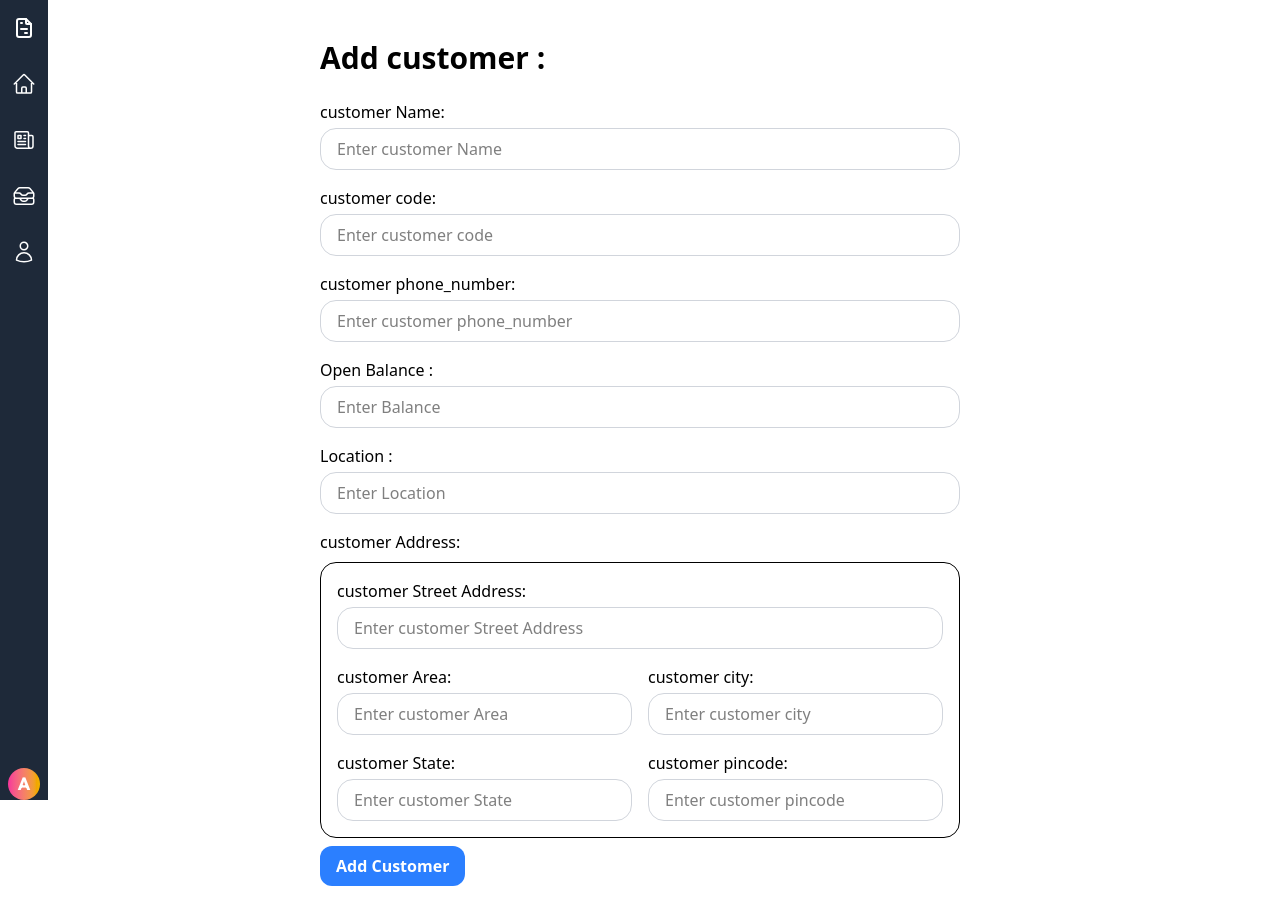
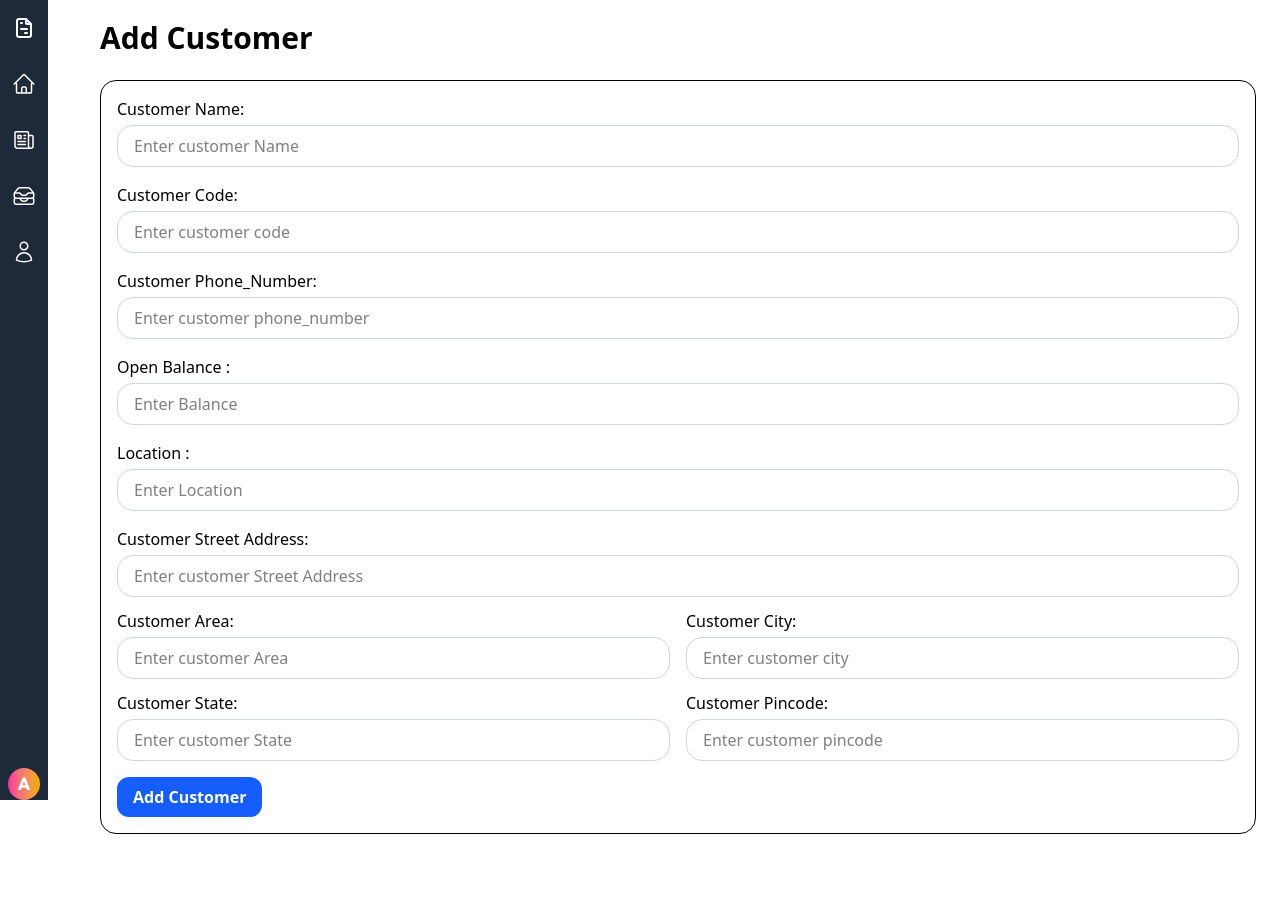
Before and after one commit to MukhiVivek/Business-Management, a React (Vite) app in the folder Frontend/: page /customers/add in a window 1280 px wide. Shown: the top 924 px of the page. After the commit the page ends 870 px from the top, so only its background shows below. Built offline with nearby package versions, Linux system fonts and the light colour scheme; no server answers.

Commit message:
add customer layout updated

```diff
--- a/Frontend/src/landing_page/Customers/Add_customer.jsx
+++ b/Frontend/src/landing_page/Customers/Add_customer.jsx
@@ -12,16 +12,23 @@ function Add_customer() {
     const customer_pincode = useRef();
     const customer_city = useRef();
 
-
-    function submit() {
-    }
+    function submit() {}
 
     return (
-        <div className="flex min-h-screen justify-center bg-white px-6 py-10 mx-auto">
-            <div className="md:w-160">
-            <h1 className="text-3xl font-semibold mb-6">Add customer : </h1>
+        <div className="flex min-h-screen pl-25 bg-white px-6 py-5 mx-auto">
+
+            <div className="w-full">
+                <h1 className="text-3xl font-semibold mb-6">Add Customer </h1>
+
+                {/* customer form */}
                 <div className="mb-4 ">
-                    <label className="block mb-1">customer Name:</label>
+
+                    {/* Rounded border section */}
+                    <div className="border rounded-2xl p-4">
+
+                        {/* Customer name */}
+                        <div className="mb-4">
+                            <label className="block mb-1">Customer Name:</label>
                             <input
                                 type="text"
                                 placeholder="Enter customer Name"
@@ -30,8 +37,9 @@ function Add_customer() {
                             />
                         </div>
 
+                        {/* Customer code */}
                         <div className="mb-4">
-                    <label className="block mb-1">customer code:</label>
+                            <label className="block mb-1">Customer Code:</label>
                             <input
                                 type="text"
                                 ref={custom_code}
@@ -40,8 +48,9 @@ function Add_customer() {
                             />
                         </div>
 
+                        {/* Customer phone_number */}
                         <div className="mb-4">
-                    <label className="block mb-1">customer phone_number:</label>
+                            <label className="block mb-1">Customer Phone_Number:</label>
                             <input
                                 type="text"
                                 ref={customer_phone_number}
@@ -50,6 +59,7 @@ function Add_customer() {
                             />
                         </div>
 
+                        {/* Open Balance */}
                         <div className="mb-4">
                             <label className="block mb-1">Open Balance :</label>
                             <input
@@ -60,6 +70,7 @@ function Add_customer() {
                             />
                         </div>
 
+                        {/* Location */}
                         <div className="mb-4">
                             <label className="block mb-1">Location :</label>
                             <input
@@ -70,13 +81,10 @@ function Add_customer() {
                             />
                         </div>
 
-                <div className="mb-2">
-                    <label className="block font-medium">customer Address: </label>
-                </div>
-
-                <div className="border border-black rounded-2xl p-4 space-y-4">
+                        {/* Customer street address */}
+                        <div className="mb-4">
                             <div>
-                        <label className="block mb-1">customer Street Address:</label>
+                                <label className="block mb-1">Customer Street Address:</label>
                                 <input
                                     type="text"
                                     placeholder="Enter customer Street Address"
@@ -85,9 +93,12 @@ function Add_customer() {
                                 />
                             </div>
 
-                    <div className="grid grid-cols-1 md:grid-cols-2 gap-4">
+                            {/* Customer Area & City */}
+                            <div className="grid grid-cols-1 md:grid-cols-2 gap-4 mt-3">
+
+                                {/* Customer Area */}
                                 <div>
-                            <label className="block mb-1">customer Area:</label>
+                                    <label className="block mb-1">Customer Area:</label>
                                     <input
                                         type="text"
                                         placeholder="Enter customer Area"
@@ -95,8 +106,10 @@ function Add_customer() {
                                         className="w-full border border-gray-300 px-4 py-2 rounded-2xl"
                                     />
                                 </div>
+
+                                {/* Customer city */}
                                 <div>
-                            <label className="block mb-1">customer city:</label>
+                                    <label className="block mb-1">Customer City:</label>
                                     <input
                                         type="text"
                                         placeholder="Enter customer city"
@@ -106,9 +119,12 @@ function Add_customer() {
                                 </div>
                             </div>
 
-                    <div className="grid grid-cols-1 md:grid-cols-2 gap-4">
+                            {/* Customer State & pincode */}
+                            <div className="grid grid-cols-1 md:grid-cols-2 gap-4 mt-3">
+
+                                {/* Customer State */}
                                 <div>
-                            <label className="block mb-1">customer State:</label>
+                                    <label className="block mb-1">Customer State:</label>
                                     <input
                                         type="text"
                                         placeholder="Enter customer State"
@@ -116,8 +132,10 @@ function Add_customer() {
                                         className="w-full border border-gray-300 px-4 py-2 rounded-2xl"
                                     />
                                 </div>
+
+                                {/* Customer pincode */}
                                 <div>
-                            <label className="block mb-1">customer pincode:</label>
+                                    <label className="block mb-1">Customer Pincode:</label>
                                     <input
                                         type="text"
                                         placeholder="Enter customer pincode"
@@ -127,14 +145,19 @@ function Add_customer() {
                                 </div>
                             </div>
                         </div>
-                <div>
+
+                        {/* Add customer button */}
+                        <div className="mt-4">
                             <button
                                 type="submit"
                                 onClick={submit}
-                        className="bg-blue-500 hover:bg-blue-700 text-white font-bold py-2 px-4  my-2 mx-auto rounded-xl"
+                                className="bg-blue-600 hover:bg-blue-700 text-white font-semibold py-2 px-4 mx-auto rounded-xl"
                             >
                                 Add Customer
                             </button>
+                        </div>
+
+                    </div>
                 </div>
             </div>
         </div>
```
Lines whose indentation alone changed are shown as unchanged.
